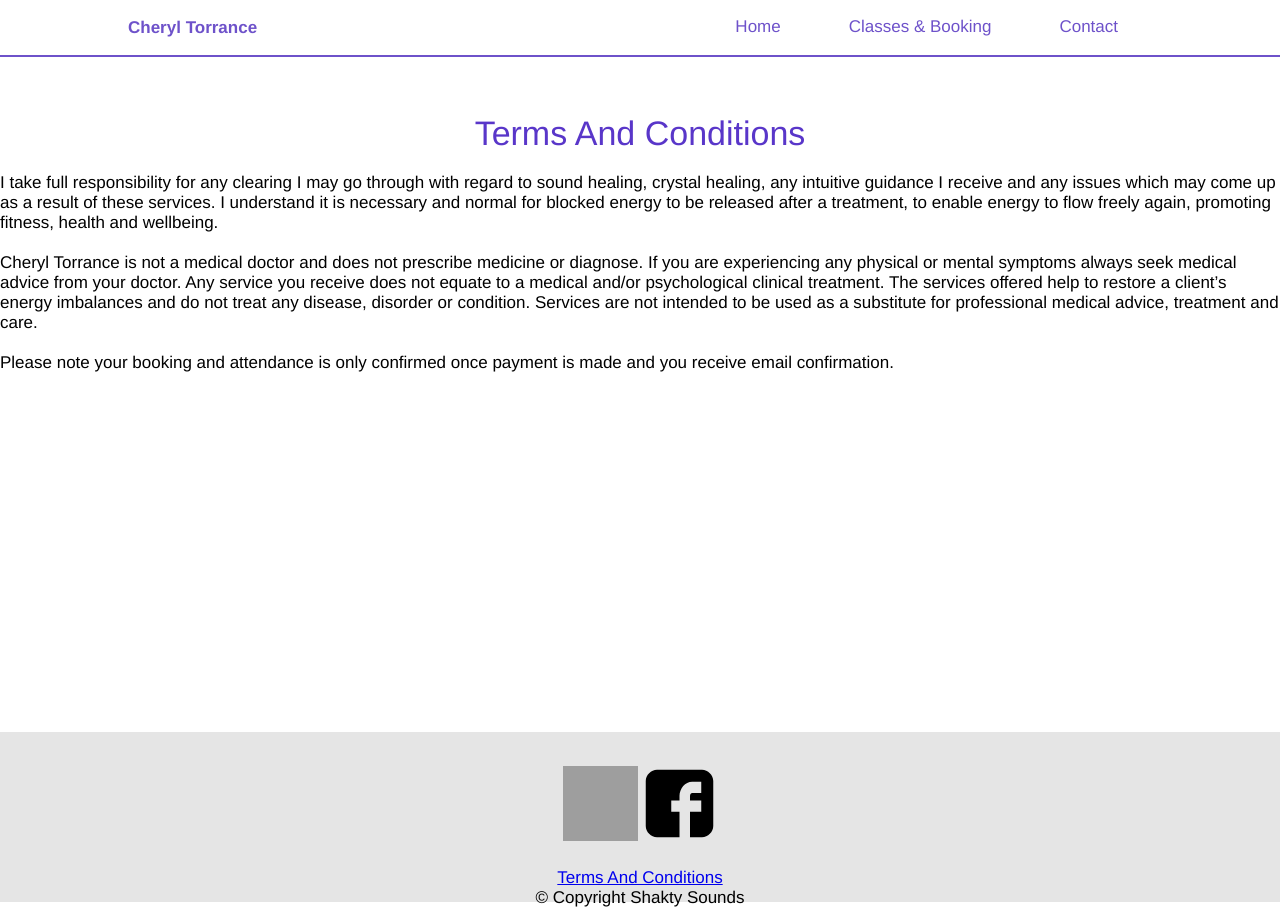
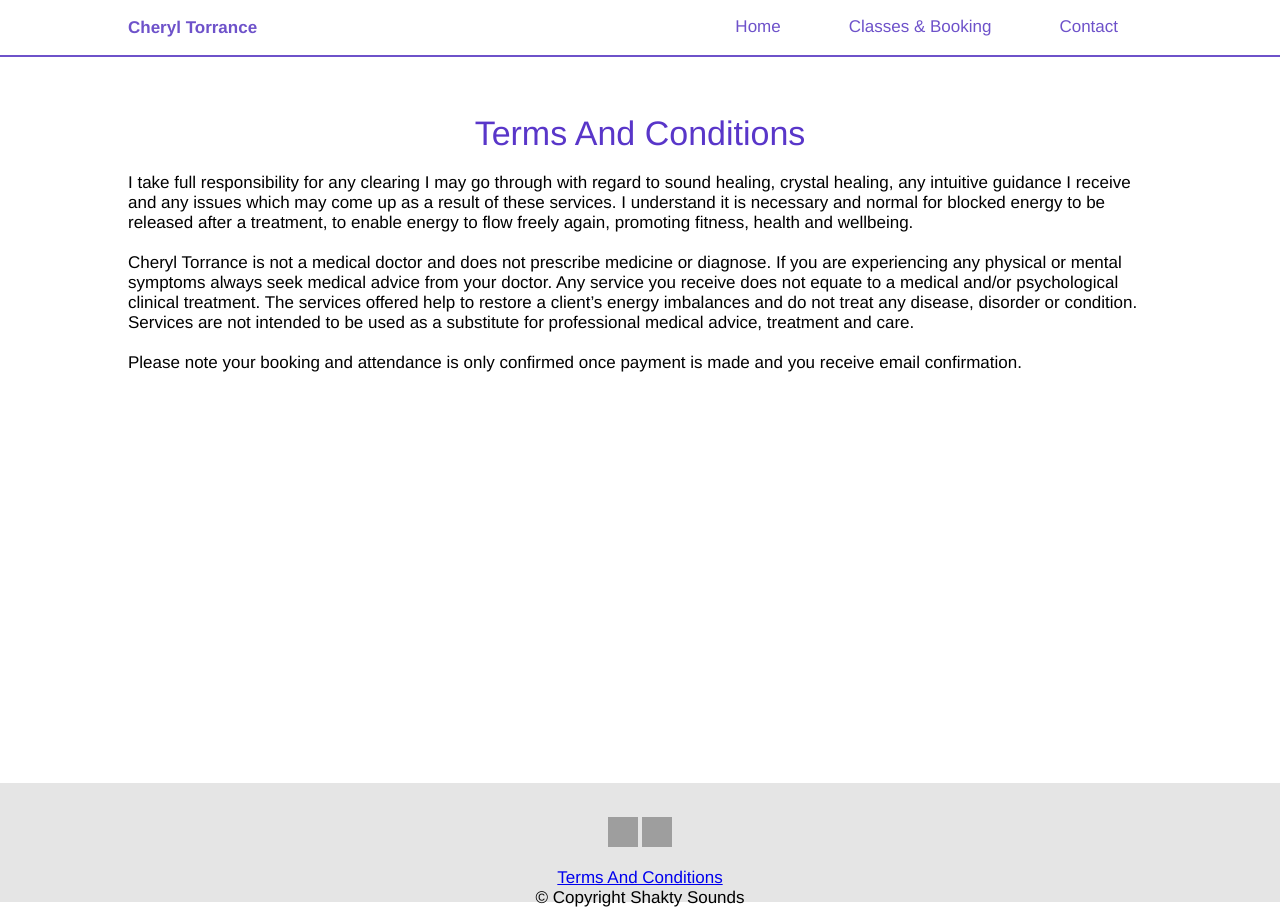
Before and after one commit to NickLiffen/sound-healing, a PHP site: page /termsandconditions.php in a window 1280 px wide. Run offline with PHP 8.4, Linux system fonts and the light colour scheme; some libraries are stand-ins or nearby versions; grey boxes are pictures that could not be loaded.

Commit message:
Further small changes

```diff
--- a/booking.php
+++ b/booking.php
@@ -21,7 +21,7 @@
 	<div class = "paddingBottom"></div>
 	<div class = "paddingBottom"></div>
 	<div class = "paddingBottom"></div>
-	<h1 class="">Classes Available</h1>
+	<h2 class="center">Classes Available</h1>
 	<!-- This is going to print out the number of classes avaible under a Service -->
 
 	<div id="classesAvailble"></div>
--- a/css/style.css
+++ b/css/style.css
@@ -315,7 +315,9 @@ header {
   width: 100%;
   float: left;
 }
-
+.nav-collapse a:hover {
+color:#543d9f;
+}
 
 
 @media screen and (min-width: 1050px) {
@@ -331,6 +333,7 @@ header {
 .nav-collapse ul ul a {
   padding-left: 1em;
 }
+
 
 @media screen and (min-width: 1050px) {
   .nav-collapse ul ul a {
@@ -381,7 +384,7 @@ header {
 .page-wrap {
   min-height: 100%;
   /* equal to footer height */
-  margin-bottom: -10em;
+  margin-bottom: -7em;
   padding-top:2em;
 }
 
@@ -391,7 +394,7 @@ header {
 }
 
 .site-footer, .page-wrap:after {
-  height: 10em;
+  height: 7em;
 }
 
 .site-footer {
@@ -416,7 +419,7 @@ header {
 {
   width:100%;
   margin: 0 auto;
-  height:7em;
+  height:3em;
   padding:2em;
 }
 
@@ -1172,3 +1175,14 @@ width:100%
 {
   font-size:1.3em;
 }
+
+#termsBlock
+{
+  width:80%;
+  margin:0 auto;
+}
+
+#twitterImage, #facebookImage
+{
+  color:#FFF; !important!
+}
--- a/inc/footer.php
+++ b/inc/footer.php
@@ -8,8 +8,8 @@
         <div id = "footerContainer">
     	<div class ="footerBox">
     		  <div id = "socialFooter">
-    		<a href="http://www.twitter.com/"><img src="img/twitter12.svg" width="75" height="75" alt="Link to Twitter" id='twitterImage' align="middle"></a>
-    		<a href="http://www.facebook.com/"><img src="img/facebook29.svg" width="75" height="75" alt="Link the Facebook" id='facebookImage' align="middle"></a>
+    		<a href="http://www.twitter.com/"><img src="img/twitter21.svg" width="30" height="30" alt="Link to Twitter" id='twitterImage' align="middle"></a>
+    		<a href="http://www.facebook.com/"><img src="img/facebook31.svg" width="30" height="30" alt="Link the Facebook" id='facebookImage' align="middle"></a>
             </div>
             <div id ="copyFooter">
                 <p><a href="termsandconditions.php" data-scroll>Terms And Conditions</a></p>
--- a/termsandconditions.php
+++ b/termsandconditions.php
@@ -7,7 +7,7 @@
 
 <h1 class='center'>Terms And Conditions</h1>
 <div class = "paddingBottom"></div>
-
+<div id ="termsBlock">
 <p>I take full responsibility for any clearing I may go through with regard to sound healing,
 
 crystal healing, any intuitive guidance I receive and any issues which may come up as a result
@@ -31,11 +31,10 @@ treat any disease, disorder or condition.  Services are not intended to be used
 
 substitute for professional medical advice, treatment and care.
 </p>
+
 <div class = "paddingBottom"></div>
 <p>Please note your booking and attendance is only confirmed once payment is made and you receive email confirmation.</p>
-
-
-
+</div>
 
 
 
```
